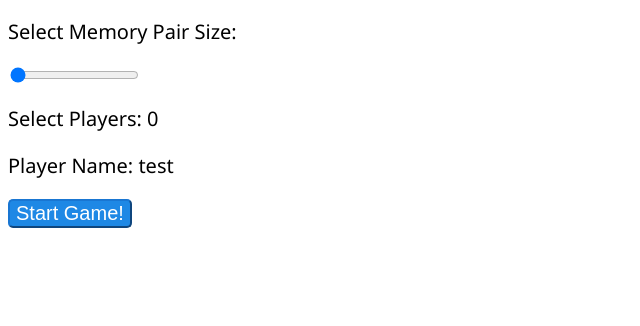
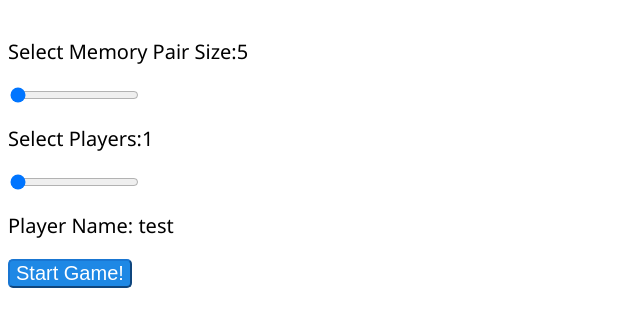
Before and after one commit to TechPiranja/Memory, a plain HTML site: page index.html in a window 1280 px wide. Shown: the part 54-380 px from the top of the page, without its empty margins (0-640 px from the left). Drawn offline with Linux system fonts and the light colour scheme.

Commit message:
+ added range for player size

```diff
--- a/index.html
+++ b/index.html
@@ -10,19 +10,17 @@
   <body>
     <div>
       <h1>Memory</h1>
+      <div class="container">
+        <p>Select Memory Pair Size:</p>
+        <p id="outputPairSize">5</p>
+      </div>
 
-      <p>Select Memory Pair Size:</p>
-      <p id="output"></p>
-      <input
-        type="range"
-        min="5"
-        max="25"
-        value="5"
-        class="slider"
-        id="pairRange"
-        oninput="setPairRange()"
-      />
-      <p>Select Players: 0</p>
+      <input type="range" min="5" max="25" value="5" class="slider" id="pairRange" oninput="setPairRange()" />
+      <div class="container">
+        <p>Select Players:</p>
+        <p id="outputPlayerSize">1</p>
+      </div>
+      <input type="range" min="1" max="4" value="1" class="slider" id="playerRange" oninput="setPlayerRange()" />
       <p>Player Name: test</p>
     </div>
     <div>
--- a/script.js
+++ b/script.js
@@ -1,5 +1,9 @@
 function setPairRange() {
-  var val = document.getElementById("pairRange").value; //gets the oninput value
-  document.getElementById("output").innerHTML = val; //displays this value to the html page
-  console.log(val);
+  var val = document.getElementById("pairRange").value;
+  document.getElementById("outputPairSize").innerHTML = val;
 }
+
+function setPlayerRange() {
+  var val = document.getElementById("playerRange").value;
+  document.getElementById("outputPlayerSize").innerHTML = val;
+}
--- a/style.css
+++ b/style.css
@@ -13,3 +13,7 @@ button {
   border-color: #1976d2;
   color: white;
 }
+
+.container {
+  display: flex;
+}
```
